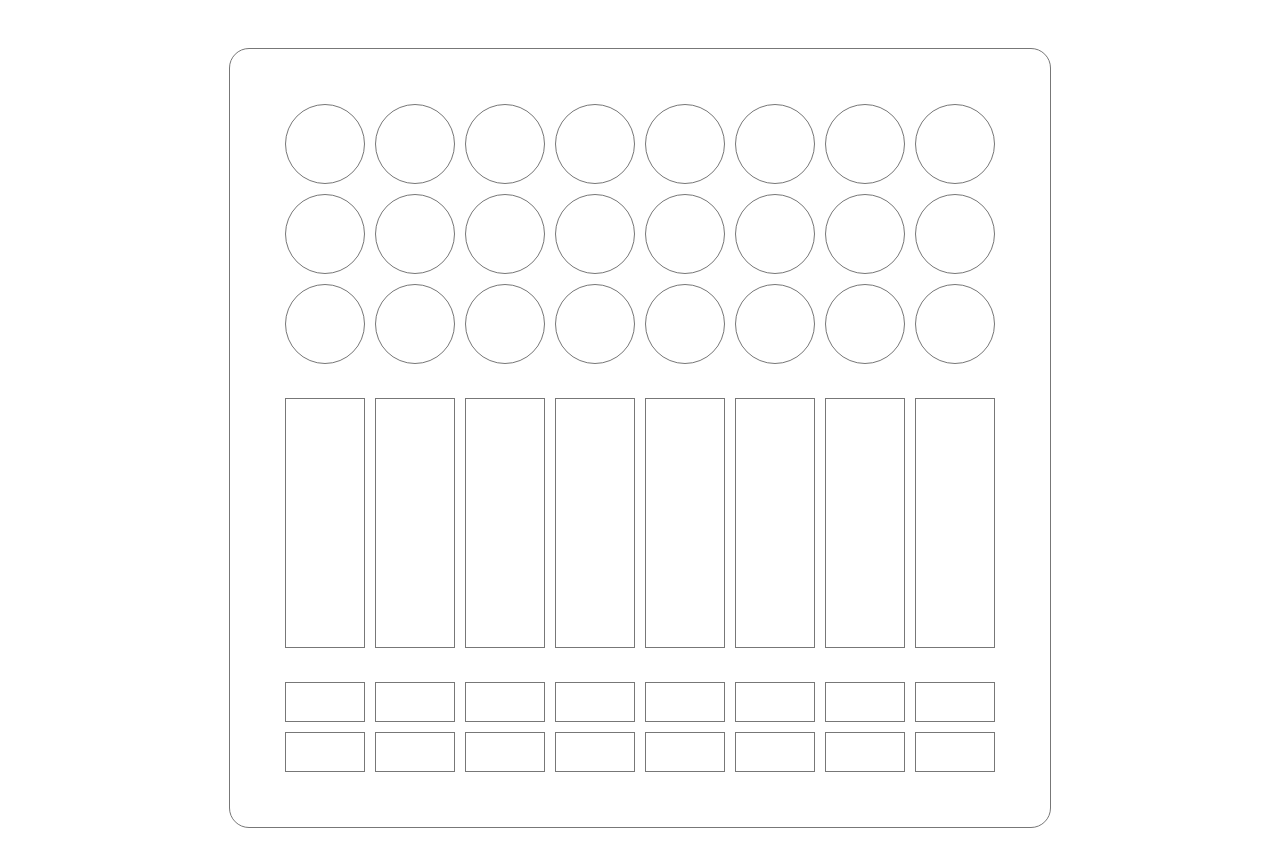
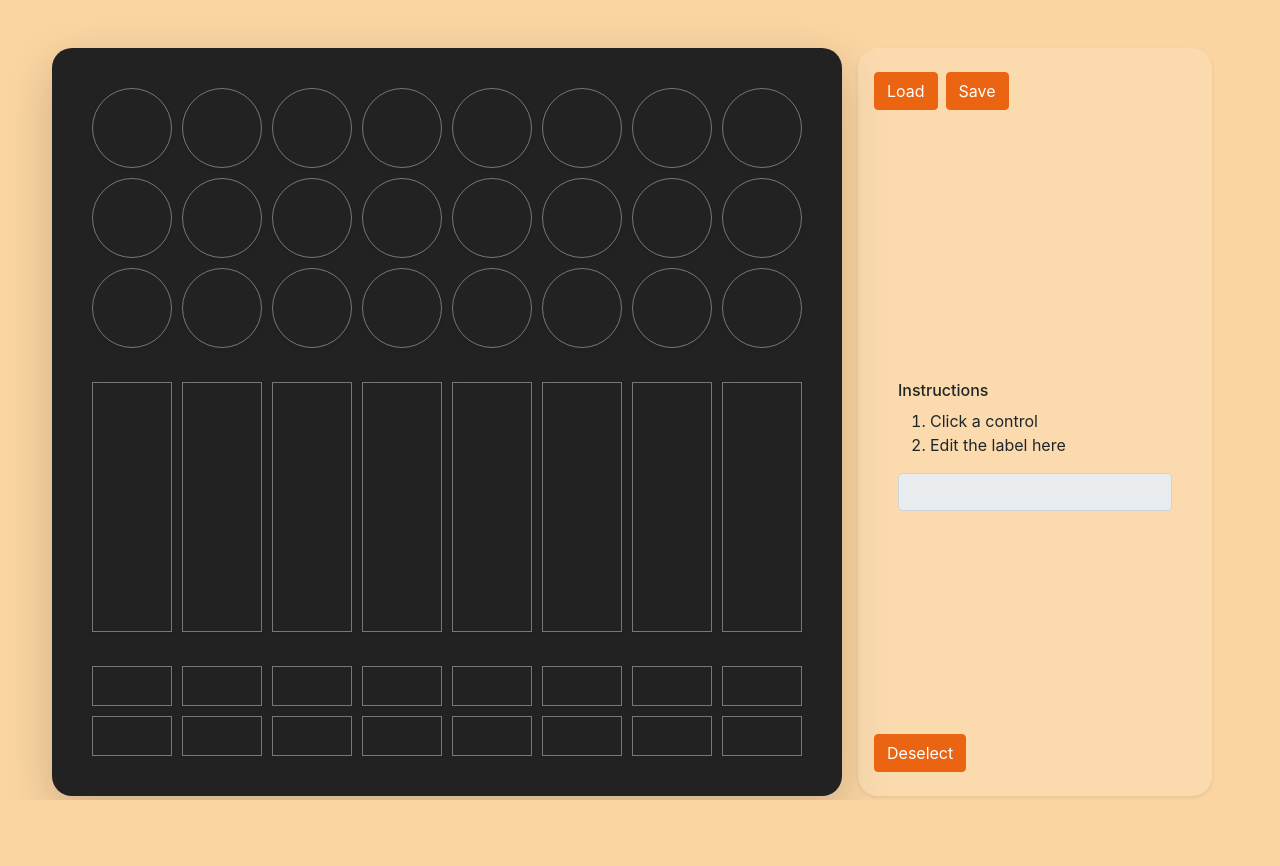
Before and after one commit to mcrav/launch-control-labeller, a React (Create React App) app: page / in a window 1280 px wide. Shown: the top 866 px of the page. After the commit the page ends 800 px from the top, so only its background shows below. Built offline with nearby package versions, Linux system fonts and the light colour scheme.

Commit message:
Basic version working

```diff
--- a/src/App.js
+++ b/src/App.js
@@ -3,89 +3,18 @@ import './App.scss';
 import { useEffect } from 'react';
 import { connect } from 'react-redux';
 import launchControlSlice from './launchControlSlice';
+import LaunchControlXL from './LaunchControlXL';
+import EditPanel from './EditPanel';
 
-function App() {
+function UnconnectedApp({ state }) {
+  const { updateControlValue, startEditing } = launchControlSlice.actions;
+  const { editing } = state;
   return (
-    <div className="w-100 h-100 d-flex justify-content-center align-items-center p-5">
+    <div className="w-100 h-100 d-flex justify-content-center mt-5">
       <LaunchControlXL />
+      <EditPanel />
     </div>
   );
-}
-
-function LaunchControlXL() {
-  return (
-    <div className="launch-control-container d-inline-flex flex-column">
-      <Knobs />
-      <Sliders />
-      <Buttons />
-    </div>
-  );
-}
-
-function Sliders() {
-  const sliders = [];
-  for (let i = 0; i < 8; i++) {
-    sliders.push(<Slider id={`slider-${i + 1}`} />);
-  }
-  return <div className="d-flex mb-4">{sliders}</div>;
-}
-
-function UnconnectedSlider({ id }) {
-  useEffect(initializeControlEffect(id), [id]);
-  return <div className="slider" />;
-}
-
-function Buttons() {
-  return (
-    <div className="d-flex flex-column">
-      <ButtonsRow rowId="1" />
-      <ButtonsRow rowId="2" />
-    </div>
-  );
-}
-
-function ButtonsRow({ rowId }) {
-  const buttons = [];
-  for (let i = 0; i < 8; i++) {
-    buttons.push(<Button id={`button-${rowId}-${i + 1}`} />);
-  }
-  return <div className="d-flex">{buttons}</div>;
-}
-
-const initializeControlEffect = (id) => {
-  return () => {
-    const { initializeControl } = launchControlSlice.actions;
-    store.dispatch(initializeControl({ controlId: id }));
-  };
-};
-
-function UnconnectedButton({ id, state }) {
-  useEffect(initializeControlEffect(id), [id]);
-  console.log(state);
-  return <div className="button" />;
-}
-
-function Knobs() {
-  return (
-    <div className="d-flex flex-column mb-4">
-      <KnobsRow />
-      <KnobsRow />
-      <KnobsRow />
-    </div>
-  );
-}
-
-function KnobsRow() {
-  const knobs = [];
-  for (let i = 0; i < 8; i++) {
-    knobs.push(<Knob id={`knob-${i + 1}`} />);
-  }
-  return <div className="d-flex">{knobs}</div>;
-}
-
-function UnconnectedKnob({ state, id }) {
-  useEffect(initializeControlEffect(id), [id]);
-  return <div className="knob"></div>;
 }
 
 const mapStateToProps = (state) => {
@@ -93,8 +22,7 @@ const mapStateToProps = (state) => {
     state: state.launchControl,
   };
 };
-const Knob = connect(mapStateToProps)(UnconnectedKnob);
-const Button = connect(mapStateToProps)(UnconnectedButton);
-const Slider = connect(mapStateToProps)(UnconnectedSlider);
+
+const App = connect(mapStateToProps)(UnconnectedApp);
 
 export default App;
--- a/src/App.scss
+++ b/src/App.scss
@@ -7,11 +7,41 @@ $LAUNCH_CONTROL_DIM: 8 * ($KNOB_DIM + $X_SPACING * 2);
 $LAUNCH_CONTROL_BORDER_RADIUS: 20px;
 
 $LINE_COLOR: #777;
+$BUTTON_COLOR: #ea6412;
+
+$HIGHLIGHT_CONTROL_COLOR: #ea6412;
+$HOVER_CONTROL_COLOR: #333;
+
+$BACKGROUND_COLOR: #fad4a2;
+
+body {
+  animation: fadeIn 1s ease-in-out;
+  background-color: $BACKGROUND_COLOR;
+}
+
+form {
+  background-color: #fff2;
+  border-radius: $LAUNCH_CONTROL_BORDER_RADIUS;
+}
 
 div.launch-control-container {
-  border: 1px solid $LINE_COLOR;
+  // border: 1px solid $LINE_COLOR;
   border-radius: $LAUNCH_CONTROL_BORDER_RADIUS;
-  padding: $X_SPACING * 10;
+  padding: $X_SPACING * 7;
+  background-color: #222;
+  color: white;
+}
+
+div.control {
+  text-align: center;
+  font-weight: 500;
+  padding: 2px;
+  overflow-wrap: break-word;
+  font-size: 12px;
+}
+
+div.control:hover {
+  background-color: $HOVER_CONTROL_COLOR;
 }
 
 div.knob {
@@ -20,6 +50,7 @@ div.knob {
   border-radius: 50%;
   border: 1px solid $LINE_COLOR;
   margin: $X_SPACING;
+  padding-top: 20px;
 }
 
 div.slider {
@@ -27,6 +58,7 @@ div.slider {
   width: $KNOB_DIM;
   margin: $X_SPACING;
   border: 1px solid $LINE_COLOR;
+  overflow-wrap: break-word;
 }
 
 div.button {
@@ -35,3 +67,32 @@ div.button {
   margin: $X_SPACING;
   border: 1px solid $LINE_COLOR;
 }
+
+div.highlight {
+  background-color: $HIGHLIGHT_CONTROL_COLOR !important;
+}
+
+@keyframes fadeIn {
+  0% {
+    opacity: 0;
+  }
+  100% {
+    opacity: 1;
+  }
+}
+
+.toolbar-btn {
+  background-color: $BUTTON_COLOR;
+  border-color: $BUTTON_COLOR;
+  color: white;
+}
+
+.toolbar-btn:hover {
+  color: white;
+  background-color: $HOVER_CONTROL_COLOR;
+  border-color: $HOVER_CONTROL_COLOR;
+}
+
+h1.instructions {
+  font-size: 16px;
+}
--- /dev/null
+++ b/src/EditPanel.js
@@ -0,0 +1,59 @@
+import store from './store';
+import './App.scss';
+import { connect } from 'react-redux';
+import launchControlSlice from './launchControlSlice';
+
+function UnconnectedEditPanel({ state }) {
+  const { editing } = state;
+  const { updateControlValue, startEditing } = launchControlSlice.actions;
+  return (
+    <form className="shadow-sm mx-3 py-4 px-3 d-flex flex-column justify-content-between">
+      <div className="form-group d-flex mb-5">
+        <button type="button" className="btn toolbar-btn btn-dark">
+          Load
+        </button>
+        <button type="button" className="btn toolbar-btn mx-2 btn-dark">
+          Save
+        </button>
+      </div>
+      <div className="form-group p-4">
+        <h1 className="instructions">Instructions</h1>
+        <ol>
+          <li>Click a control</li>
+          <li>Edit the label here</li>
+        </ol>
+        {/* <label className="mb-1">Editing {editing}</label> */}
+        <input
+          className="form-control"
+          type="text"
+          value={state.controls[editing]}
+          disabled={editing === null}
+          onChange={(e) =>
+            store.dispatch(
+              updateControlValue({ controlId: editing, value: e.target.value })
+            )
+          }
+        ></input>
+      </div>
+      <div className="form-group">
+        <button
+          type="button"
+          className="btn toolbar-btn"
+          onClick={() => store.dispatch(startEditing({ controlId: null }))}
+        >
+          Deselect
+        </button>
+      </div>
+    </form>
+  );
+}
+
+const mapStateToProps = (state) => {
+  return {
+    state: state.launchControl,
+  };
+};
+
+const EditPanel = connect(mapStateToProps)(UnconnectedEditPanel);
+
+export default EditPanel;
--- /dev/null
+++ b/src/LaunchControlXL.js
@@ -0,0 +1,122 @@
+import store from './store';
+import './App.scss';
+import { useEffect } from 'react';
+import { connect } from 'react-redux';
+import launchControlSlice from './launchControlSlice';
+
+function LaunchControlXL() {
+  return (
+    <div className="launch-control-container d-inline-flex flex-column shadow-lg">
+      <Knobs />
+      <Sliders />
+      <Buttons />
+    </div>
+  );
+}
+
+function Sliders() {
+  const sliders = [];
+  for (let i = 0; i < 8; i++) {
+    sliders.push(<Slider id={`slider-${i + 1}`} />);
+  }
+  return <div className="d-flex mb-4">{sliders}</div>;
+}
+
+function UnconnectedSlider({ id, state }) {
+  useEffect(initializeControlEffect(id), [id]);
+  const { startEditing } = launchControlSlice.actions;
+  return (
+    <div
+      className={`${
+        state.editing === id ? 'highlight' : null
+      } slider control d-flex flex-column justify-content-center shadow-sm`}
+      onClick={() => store.dispatch(startEditing({ controlId: id }))}
+    >
+      {state.controls[id]}
+    </div>
+  );
+}
+
+function Buttons() {
+  return (
+    <div className="d-flex flex-column">
+      <ButtonsRow rowId="1" />
+      <ButtonsRow rowId="2" />
+    </div>
+  );
+}
+
+function ButtonsRow({ rowId }) {
+  const buttons = [];
+  for (let i = 0; i < 8; i++) {
+    buttons.push(<Button id={`button-${rowId}-${i + 1}`} />);
+  }
+  return <div className="d-flex">{buttons}</div>;
+}
+
+const initializeControlEffect = (id) => {
+  return () => {
+    const { initializeControl } = launchControlSlice.actions;
+    store.dispatch(initializeControl({ controlId: id }));
+  };
+};
+
+function UnconnectedButton({ id, state }) {
+  useEffect(initializeControlEffect(id), [id]);
+  const { startEditing } = launchControlSlice.actions;
+  return (
+    <div
+      className={`${
+        state.editing === id ? 'highlight' : null
+      } button control d-flex-justify-content-center align-items-center shadow-sm`}
+      onClick={() => store.dispatch(startEditing({ controlId: id }))}
+    >
+      {state.controls[id]}
+    </div>
+  );
+}
+
+function Knobs() {
+  return (
+    <div className="d-flex flex-column mb-4">
+      <KnobsRow rowId={1} />
+      <KnobsRow rowId={2} />
+      <KnobsRow rowId={3} />
+    </div>
+  );
+}
+
+function KnobsRow({ rowId }) {
+  const knobs = [];
+  for (let i = 0; i < 8; i++) {
+    knobs.push(<Knob id={`knob-${rowId}-${i + 1}`} />);
+  }
+  return <div className="d-flex">{knobs}</div>;
+}
+
+function UnconnectedKnob({ state, id }) {
+  useEffect(initializeControlEffect(id), [id]);
+  const { startEditing } = launchControlSlice.actions;
+  return (
+    <div
+      className={`${
+        state.editing === id ? 'highlight' : null
+      } knob control shadow-sm`}
+      onClick={() => store.dispatch(startEditing({ controlId: id }))}
+    >
+      {state.controls[id]}
+    </div>
+  );
+}
+
+const mapStateToProps = (state) => {
+  return {
+    state: state.launchControl,
+  };
+};
+
+const Knob = connect(mapStateToProps)(UnconnectedKnob);
+const Button = connect(mapStateToProps)(UnconnectedButton);
+const Slider = connect(mapStateToProps)(UnconnectedSlider);
+
+export default LaunchControlXL;
--- a/src/launchControlSlice.js
+++ b/src/launchControlSlice.js
@@ -2,16 +2,30 @@ import { createSlice } from '@reduxjs/toolkit';
 
 const launchControlSlice = createSlice({
   name: 'launchControl',
-  initialState: {},
+  initialState: {
+    editing: null,
+    controls: { null: '' },
+  },
   reducers: {
     initializeControl: (state, action) => {
       const { controlId } = action.payload;
-      state[controlId] = { editing: false, value: '' };
+      state.controls[controlId] = '';
+      return state;
+    },
+    startEditing: (state, action) => {
+      const { controlId } = action.payload;
+      if (state.editing === controlId) {
+        state.editing = null;
+      } else {
+        state.editing = controlId;
+      }
       return state;
     },
     updateControlValue: (state, action) => {
       const { controlId, value } = action.payload;
-      state[controlId].value = value;
+      if (controlId !== null) {
+        state.controls[controlId] = value;
+      }
       return state;
     },
   },
```
